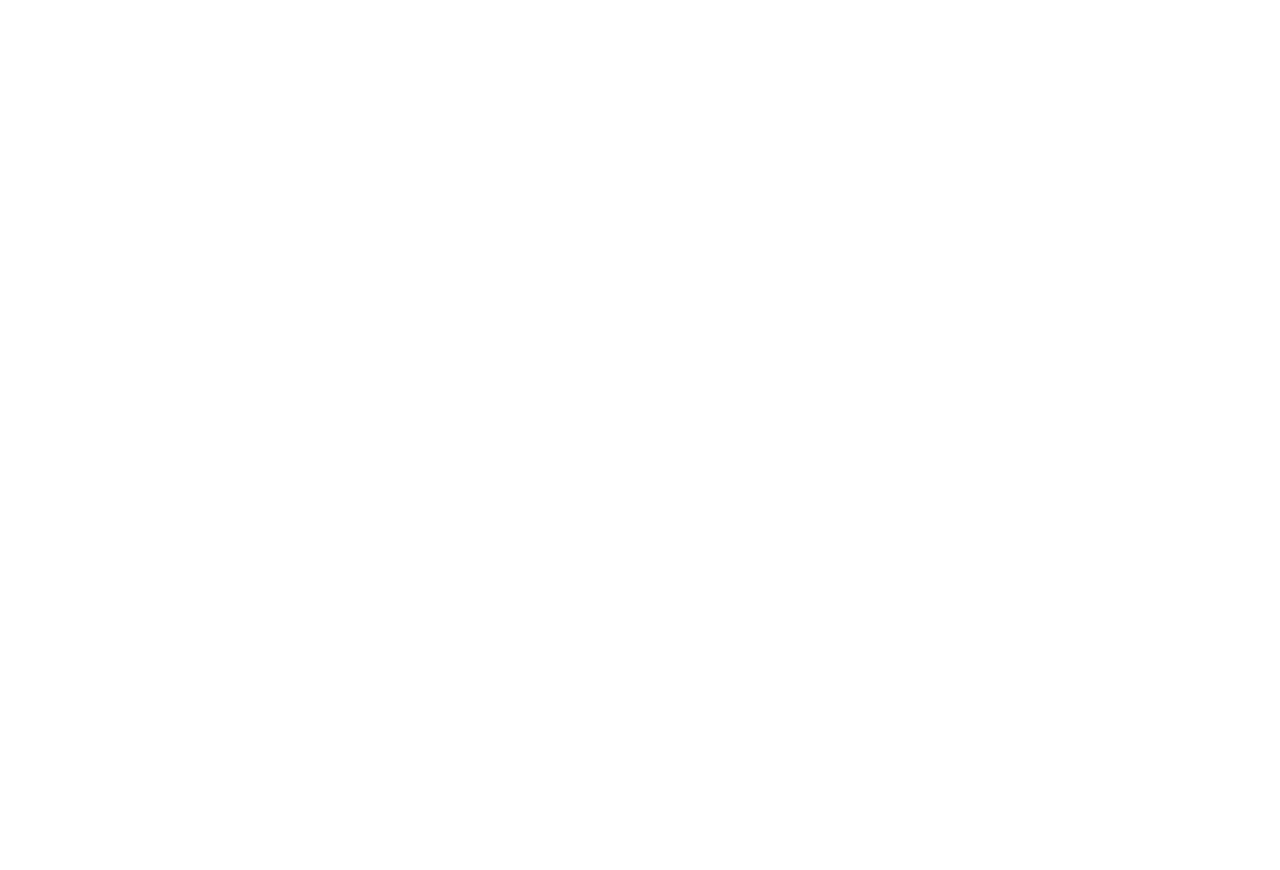
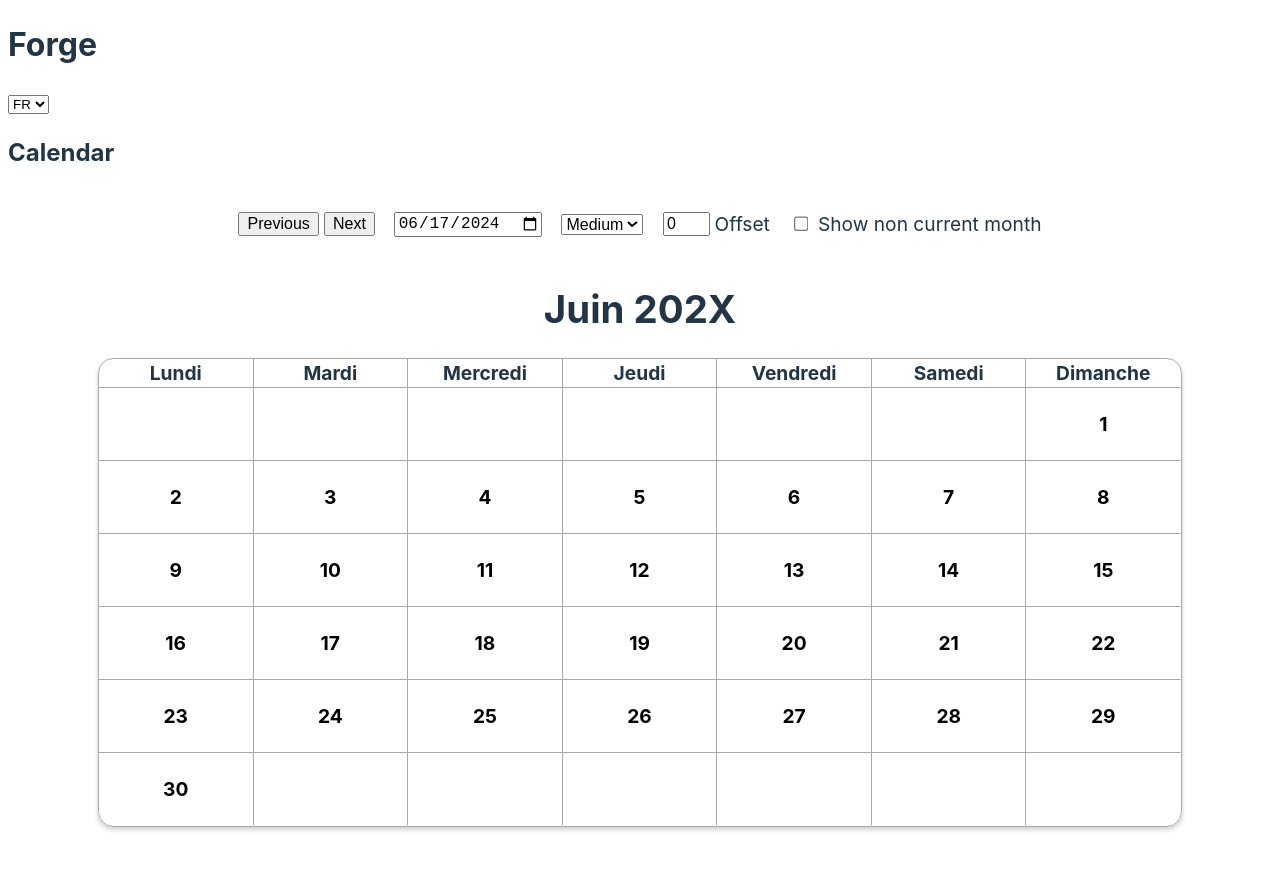
Before and after one commit to SPF-Open/Forge, a Svelte app: page / in a window 1280 px wide. Shown: the top 870 px of the page. Before the commit the page ends 800 px from the top, so only its background shows below. Built offline with nearby package versions, Linux system fonts and the light colour scheme.

Commit message:
Feat : Calendar

```diff
--- a/src/App.svelte
+++ b/src/App.svelte
@@ -1,7 +1,20 @@
 <script lang="ts">
+  import CalendarPage from "./Calendar/Page.svelte";
+  import { Language, lang } from "./store";
+
 </script>
 
-<main />
+<main >
+  <h1>Forge</h1>
+  <div class="lang">
+    <select bind:value={$lang}>
+      <option value={Language.FR}>FR</option>
+      <option value={Language.NL}>NL</option>
+      <option value={Language.DE}>DE</option>
+    </select>
+  </div>
+  <CalendarPage />
+</main>
 
 <style>
 </style>
--- /dev/null
+++ b/src/Calendar/Calendar.helper.ts
@@ -0,0 +1,73 @@
+import { Language } from "../store";
+
+export class Day {
+  constructor(public day: number, public isCurrentMonth: boolean, public text: string = "", public bg= "#fff", public bd = "#fff", public menu = false) {}
+  get toString () {
+    return this.text;
+  }
+}
+
+export const formatedDate = (date: Date, language: Language) => {
+  const month = monthOfTheYear[language][date.getMonth()]
+  const year = date.getFullYear();
+  const yearStriped = year.toString().slice(0,3);
+  return ` ${month} ${yearStriped}X`;
+  //return `${weekOfTheDay[language][date.getDay()]} ${date.getDate()} ${monthOfTheYear[language][date.getMonth()]} ${date.getFullYear()}`;
+}
+
+export const weekOfTheDay = {
+  [Language.FR]: ["Lundi", "Mardi", "Mercredi", "Jeudi", "Vendredi", "Samedi", "Dimanche"],
+  [Language.NL]: ["Maandag", "Dinsdag", "Woensdag", "Donderdag", "Vrijdag", "Zaterdag", "Zondag"],
+  [Language.DE]: ["Montag", "Dienstag", "Mittwoch", "Donnerstag", "Freitag", "Samstag", "Sonntag"],
+};
+
+export enum Size {
+  sm = "sm",
+  md = "md",
+  lg = "lg",
+}
+
+export const monthOfTheYear = {
+  [Language.FR]: [
+    "Janvier",
+    "Février",
+    "Mars",
+    "Avril",
+    "Mai",
+    "Juin",
+    "Juillet",
+    "Août",
+    "Septembre",
+    "Octobre",
+    "Novembre",
+    "Décembre",
+  ],
+  [Language.NL]: [
+    "Januari",
+    "Februari",
+    "Maart",
+    "April",
+    "Mei",
+    "Juni",
+    "Juli",
+    "Augustus",
+    "September",
+    "Oktober",
+    "November",
+    "December",
+  ],
+  [Language.DE]: [
+    "Januar",
+    "Februar",
+    "März",
+    "April",
+    "Mai",
+    "Juni",
+    "Juli",
+    "August",
+    "September",
+    "Oktober",
+    "November",
+    "Dezember",
+  ],
+};
--- /dev/null
+++ b/src/Calendar/Calendar.svelte
@@ -0,0 +1,258 @@
+<script lang="ts">
+  import { writable } from "svelte/store";
+  import { Day, Size, formatedDate, weekOfTheDay } from "./Calendar.helper";
+  import DayMenu from "./DayMenu.svelte";
+  import { lang } from "../store";
+
+  export let date = writable(new Date());
+  export let dateString = writable("");
+  const daysInCalendar = 42;
+  let days: Day[] = [];
+  let size = Size.md;
+  let yearOffset = 0;
+  let showNonCurrentMonth = false;
+
+  $: console.log(showNonCurrentMonth);
+
+  $: rows = Math.floor(days.length / 7);
+
+  dateString.subscribe((d) => {
+    const dateStringTemp = $date.toISOString().split("T")[0];
+    if (d && dateStringTemp !== $dateString) {
+      date.update((_) => new Date(d));
+    }
+  });
+
+  date.subscribe((d) => {
+    const dateStringTemp = $date.toISOString().split("T")[0];
+    if (dateStringTemp !== $dateString) {
+      dateString.update((_) => dateStringTemp);
+      console.log(dateStringTemp);
+    }
+
+    const firstDay = new Date(d.getFullYear(), d.getMonth(), 1);
+    const lastDay = new Date(d.getFullYear(), d.getMonth() + 1, 0);
+    const lastDayOfPreviousMonth = new Date(d.getFullYear(), d.getMonth(), 0);
+    const daysInMonth = lastDay.getDate();
+    const daysInPreviousMonth = lastDayOfPreviousMonth.getDate();
+    const firstDayWeek = firstDay.getDay();
+
+    days = [];
+    for (let i = 0; i < daysInCalendar; i++) {
+      if (i < firstDayWeek) {
+        days.push(new Day(daysInPreviousMonth - firstDayWeek + i + 1, false));
+      } else if (i < daysInMonth + firstDayWeek) {
+        days.push(new Day(i - firstDayWeek + 1, true));
+      } else {
+        days.push(new Day(i - daysInMonth - firstDayWeek + 1, false));
+      }
+    }
+
+    //If last 7 days are out of the current month, remove them
+    if (days[days.length - 7].isCurrentMonth === false) {
+      days = days.slice(0, daysInCalendar - 7);
+    }
+  });
+
+  const nextMonth = () => {
+    date.update((d) => new Date(d.getFullYear(), d.getMonth() + 1, 15));
+  };
+
+  const previousMonth = () => {
+    date.update((d) => new Date(d.getFullYear(), d.getMonth() - 1, 15));
+  };
+
+  const onDayClick = (day: Day, force = true) => {
+    if (force) days.map((d) => (d.menu = false));
+    day.menu = !day.menu;
+    days = [...days];
+  };
+</script>
+
+<div class="calendar">
+  <div class="header">
+    <nav>
+      <button on:click={previousMonth}>Previous</button>
+      <button on:click={nextMonth}>Next</button>
+    </nav>
+    <div class="dateInput">
+      <input type="date" bind:value={$dateString} />
+    </div>
+    <div class="size">
+      <select bind:value={size}>
+        <option value={Size.sm}>Small</option>
+        <option value={Size.md}>Medium</option>
+        <option value={Size.lg}>Large</option>
+      </select>
+    </div>
+    <div class="offset">
+      <input type="number" id="offset" bind:value={yearOffset} />
+      <label for="offset">Offset</label>
+    </div>
+    <div class="showNonCurrentMonth">
+      <input
+        type="checkbox"
+        id="showNonCurrentMonth"
+        bind:checked={showNonCurrentMonth}
+      />
+      <label for="showNonCurrentMonth">Show non current month</label>
+    </div>
+  </div>
+  <div class="div">
+    <div class="lefttop dot"></div>
+    <div class="leftbottom dot"></div>
+    <div class="righttop dot"></div>
+    <div class="rightbottom dot"></div>
+    <h2 class="date">
+      {formatedDate($date, $lang)}{yearOffset ? "+" + yearOffset : ""}
+    </h2>
+    <div class="grid" style="--nbRow:{rows}}">
+      {#each weekOfTheDay[$lang] as day}
+        <div class="weekday cell {size}">{day}</div>
+      {/each}
+      {#each days as day}
+        <!-- svelte-ignore a11y-click-events-have-key-events -->
+        <div
+          class="day cell {size}"
+          class:currentMonth={day.isCurrentMonth ||showNonCurrentMonth}
+          on:click={() => onDayClick(day)}
+        >
+          <div
+            class="innerCell"
+            style="background:{day.bg}; border-color:{day.bd}"
+          >
+            <span> {day.day}</span>
+            <span>{day.text}</span>
+          </div>
+          {#if day.menu && (day.isCurrentMonth || showNonCurrentMonth)}
+            <DayMenu {day} onClose={() => onDayClick(day, false)} />
+          {/if}
+        </div>
+      {/each}
+    </div>
+  </div>
+</div>
+
+<style>
+  .date {
+    margin: 0.2rem;
+    font-size: 2rem;
+  }
+  .calendar {
+    zoom: 1.2;
+    display: flex;
+    flex-direction: column;
+    justify-content: center;
+    align-items: center;
+    padding: 1rem;
+    text-align: center;
+  }
+  .header {
+    display: flex;
+    justify-content: space-between;
+    align-items: center;
+    gap: 1rem;
+    margin-bottom: 2rem;
+  }
+
+  .header > * {
+    display: flex;
+    justify-content: space-between;
+    align-items: center;
+    gap: 0.25rem;
+  }
+
+  .header > * {
+    display: flex;
+    justify-content: space-between;
+    align-items: center;
+  }
+
+  .grid {
+    margin: 1rem;
+    --bd: darkgray;
+    display: grid;
+    grid-template-columns: repeat(7, 1fr);
+    grid-template-rows: repeat(var(--rows), 1fr);
+    border-radius: 0.8rem;
+    position: relative;
+    box-shadow: 0px 2px 4px rgba(0, 0, 0, 0.2);
+    border: 1px solid var(--bd);
+  }
+
+  .cell.sm {
+    width: 5rem;
+  }
+
+  .cell.md {
+    width: 8rem;
+  }
+
+  .cell.lg {
+    width: 11rem;
+  }
+
+  .cell:last-child, .cell:last-child > * {
+    border-radius: 0 0 0.8rem 0.8rem;
+  }
+
+  .cell:nth-last-child(7), .cell:nth-last-child(7) > * {
+    border-radius: 0 0 0 0.8rem;
+  }
+
+  .cell:nth-child(7n) {
+    border-right: 1px solid transparent;
+  }
+
+  .cell:nth-last-child(-n + 7) {
+    border-bottom: 1px solid transparent;
+  }
+
+  .cell {
+    position: relative;
+    display: flex;
+    justify-content: center;
+    align-items: center;
+    border-right: 1px solid var(--bd);
+    border-bottom: 1px solid var(--bd);
+    font-weight: bold;
+  }
+
+  .innerCell {
+    padding: 0.5rem;
+    display: flex;
+    flex-direction: column;
+    justify-content: center;
+    align-items: center;
+    width: 100%;
+    height: 100%;
+    border: 10px solid transparent;
+    box-sizing: border-box;
+    -moz-box-sizing: border-box;
+    -webkit-box-sizing: border-box;
+  }
+
+  .day {
+    text-align: center;
+    color: white;
+  }
+
+  .currentMonth {
+    display: flex;
+    justify-content: center;
+    align-items: center;
+  }
+
+  .currentMonth {
+    color: black;
+  }
+
+  .footer {
+    display: flex;
+    justify-content: center;
+  }
+
+  input[type="number"] {
+    width: 2rem;
+  }
+</style>
--- /dev/null
+++ b/src/Calendar/DayMenu.svelte
@@ -0,0 +1,37 @@
+<script lang="ts">
+  import type { Day } from "./Calendar.helper";
+
+  export let day: Day;
+  export let onClose = () => {};
+  export let onEnter = () => {
+
+  };
+</script>
+
+<div class="menu" on:click|stopPropagation on:keypress={onEnter}>
+  <label for="bg">Background</label>
+  <input type="color" name="" id="bg" bind:value={day.bg} />
+  <label for="border">Border</label>
+  <input type="color" name="" id="border" bind:value={day.bd} />
+  <label for="text">Text</label>
+  <textarea name="" id="text" bind:value={day.text}></textarea>
+  <button on:click|stopPropagation={onClose}>Close</button>
+</div>
+
+<style>
+  .menu {
+    top: 80%;
+    left: 50%;
+    z-index: 1;
+    position: absolute;
+    background-color: white;
+    display: grid;
+    grid-template-columns: auto auto;
+    gap: 0.6rem;
+    width: fit-content;
+    padding: 0.3rem;
+    border: 1px solid black;
+    border-radius: 0.3rem;
+    box-shadow: 0px 2px 4px rgba(0, 0, 0, 0.2);
+  }
+</style>
--- /dev/null
+++ b/src/Calendar/Page.svelte
@@ -0,0 +1,8 @@
+<script>
+
+  import Calendar from "./Calendar.svelte";
+
+</script>
+
+<h2>Calendar</h2>
+<Calendar />
--- /dev/null
+++ b/src/store.ts
@@ -0,0 +1,9 @@
+import { writable } from "svelte/store";
+
+export enum Language {
+  FR = "FR",
+  NL = "NL",
+  DE = "DE",
+}
+
+export const lang = writable(Language.FR);
```
Also changed, not shown: 1 other file (tests, documents, lock files or other folders).
